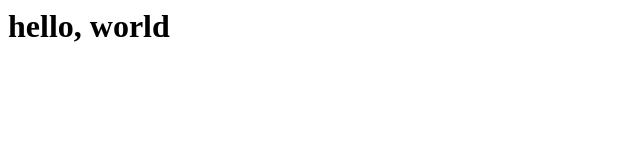
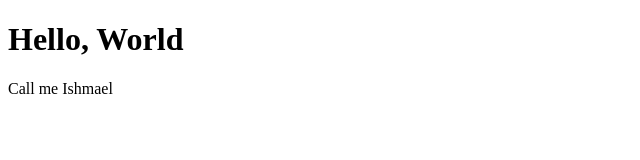
Before and after one commit to 2percentmilk/website, a plain HTML site: page index.html in a window 1280 px wide. Shown: the whole page, without its empty margins (0-640 px from the left). Drawn offline with Linux system fonts and the light colour scheme.

Commit message:
Added Html structure

```diff
--- a/index.html
+++ b/index.html
@@ -1 +1,10 @@
-<h1>hello, world</h1>
+<!DOCTYPE html>
+<html>
+  <head>
+    <title></title>
+  </head>
+  <body>
+    <h1>Hello, World</h1>
+    <p>Call me Ishmael</p>
+  </body>
+</html>
```
